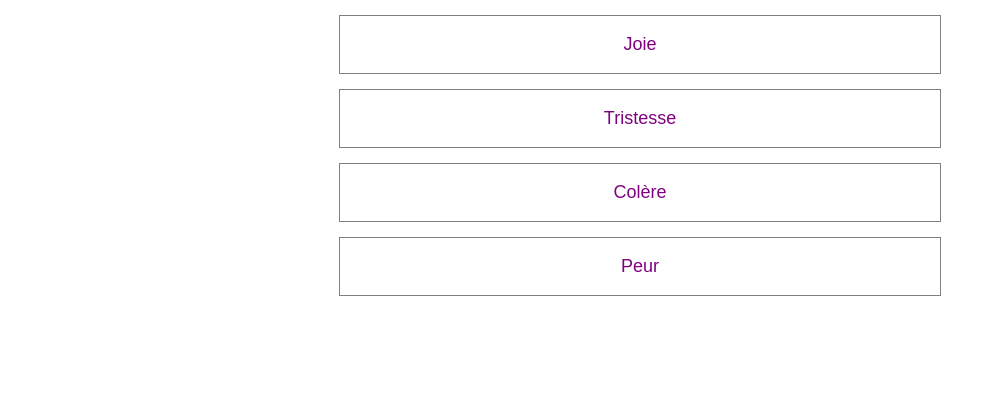
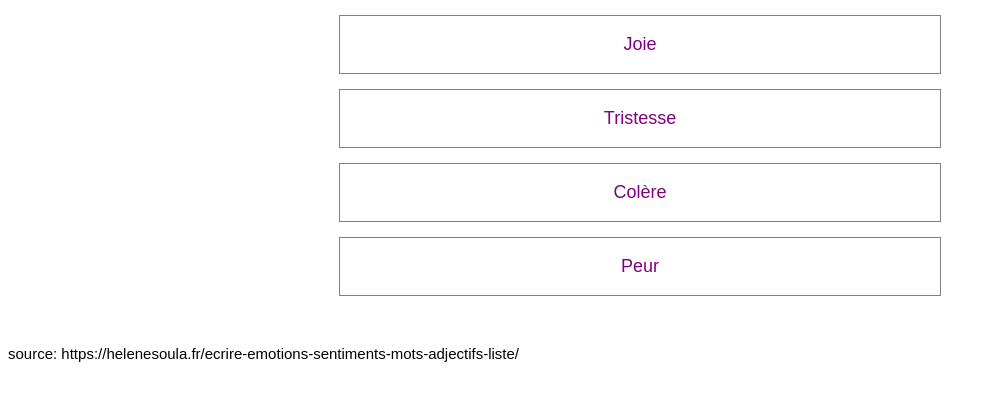
Before and after one commit to lduboeuf/js_examples, a plain HTML site: page cnv.html in a window 1280 px wide. Shown: the whole page, without its empty margins (0-996 px from the left). Drawn offline with Linux system fonts and the light colour scheme.

Commit message:
ajout source

```diff
--- a/cnv.html
+++ b/cnv.html
@@ -127,5 +127,6 @@
         window.onhashchange = toggleVisibility;
 
     </script>
+    <footer>source: https://helenesoula.fr/ecrire-emotions-sentiments-mots-adjectifs-liste/</footer>
 </body>
 </html>
```
